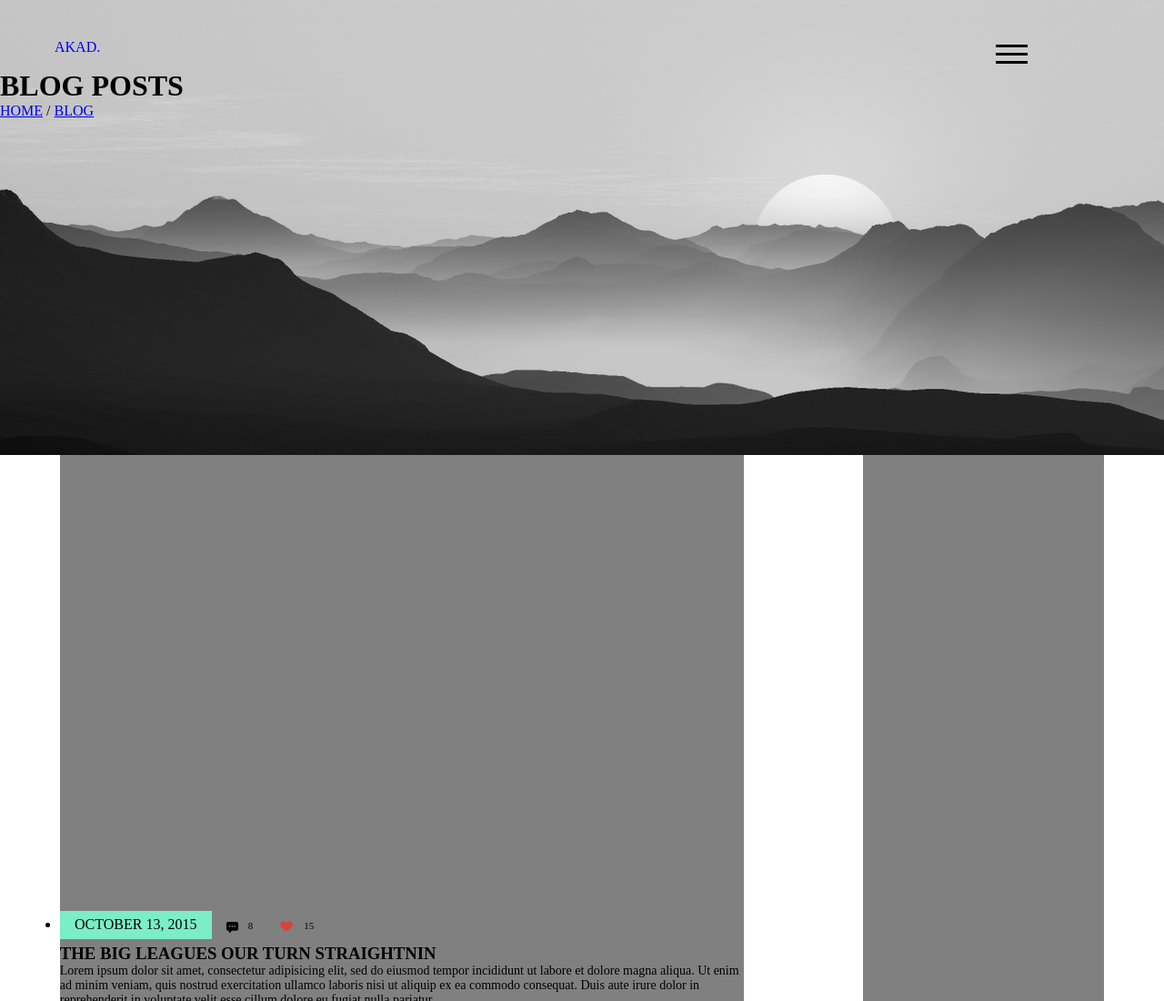
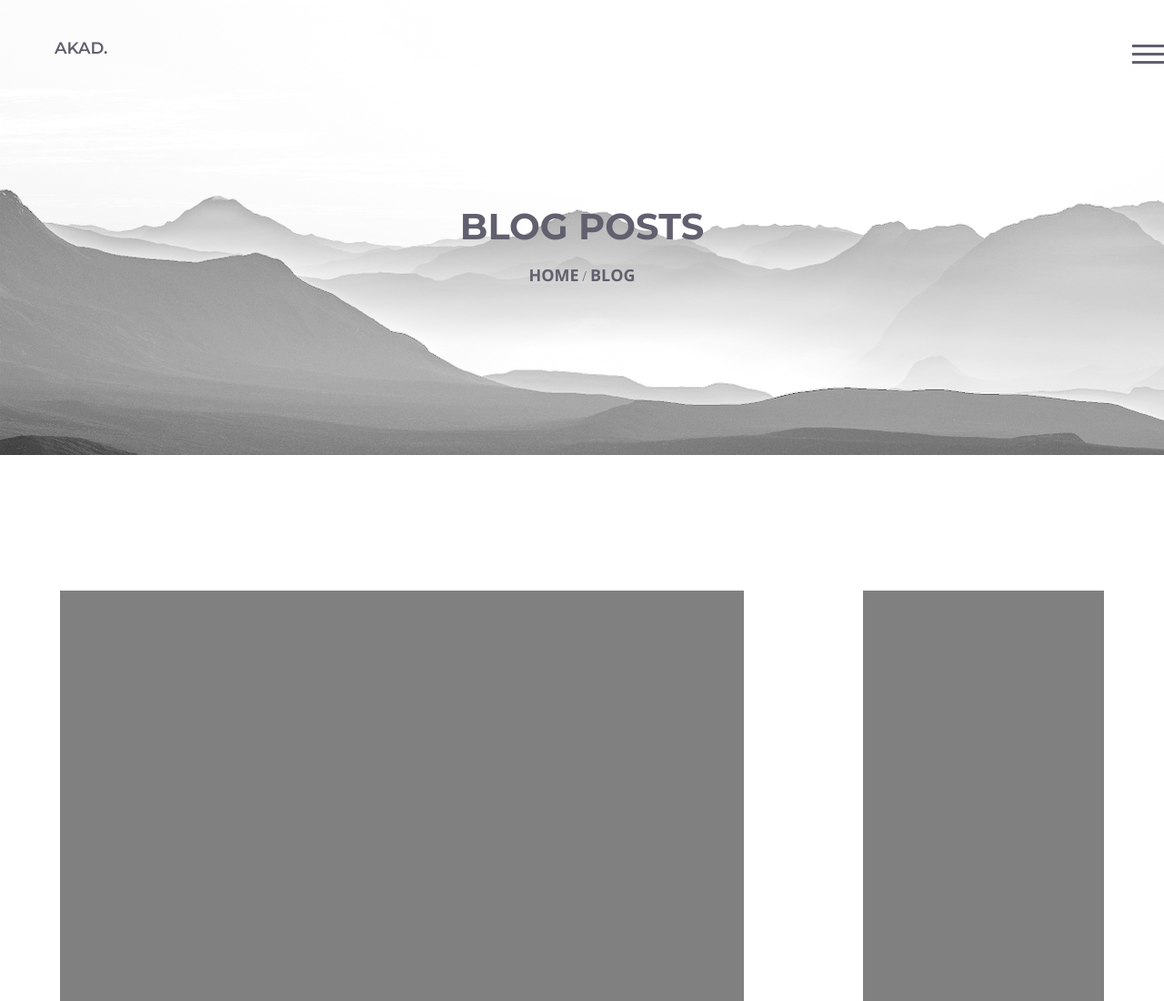
Before and after one commit to Marat-Gumerov74/Epam-Labs-FrontEnd-2021q2-layout, a website built with webpack: page src/index.html in a window 1280 px wide. Shown: the top 1100 px of the page at 91% size. Built offline with nearby package versions, Linux system fonts and the light colour scheme; files whose address does not match are found by name.

Commit message:
feat: complete header

```diff
--- /dev/null
+++ b/src/style/_fonts.scss
@@ -0,0 +1,13 @@
+//@font-face {
+//  font-family: 'Montserrat', arial;
+//  src: url("../assets/fonts/Montserrat-Bold.eot");
+//  src: url("../assets/fonts/Montserrat-Bold.eot?iefix") format('eot'),
+//  url("../assets/fonts/Montserrat-Bold.woff2") format('woff2'),
+//  url("../assets/fonts/Montserrat-Bold.woff") format('woff'),
+//  url('../assets/fonts/Montserrat-Bold.ttf') format('truetype');
+//
+//  font-weight: 700;
+//  font-style: normal;
+//}
+
+@import url('https://fonts.googleapis.com/css2?family=Montserrat:wght@400;500;600;700&family=Open+Sans:wght@300;400;500;600;700;800&display=swap');
--- a/src/style/header.scss
+++ b/src/style/header.scss
@@ -1,27 +1,66 @@
+@import "./_constants";
+
 .header {
   width: 100%;
   height: 500px;
-  background: url("../assets/image/3434343434.png") no-repeat;
+  background: url("../assets/image/3434343434 -w .png") no-repeat;
+  margin-bottom: 149px;
+  display: flex;
+  flex-direction: column;
+  color: $color-title;
 
   &-upBlock {
     padding-top: 43px;
     margin-left: 60px;
+    margin-bottom: 150px;
     display: flex;
     justify-content: space-between;
 
     & a {
       text-decoration: none;
       text-transform:uppercase;
+      font-family: 'Montserrat', sans-serif;
+      font-weight: 600;
+      font-size: 18px;
+      color: $color-title;
     }
     &-menu {
-      margin-right: 150px;
-
       & div {
         width: 35px;
         height: 3px;
-        background-color: black;
+        background-color: $color-title;
         margin: 6px 0;
       }
     }
   }
+
+  & .title {
+    margin: 0 auto;
+    display: flex;
+    flex-direction: column;
+    align-items: center;
+
+    & h1 {
+      font-size: 40px;
+      font-family: 'Montserrat', sans-serif;
+      font-weight: 700;
+      margin-bottom: 20px;
+    }
+
+    & p {
+      & a{
+        text-decoration: none;
+        text-transform:uppercase;
+        color: $color-title;
+        font-family: 'Open Sans', Arial, sans-serif;
+        font-weight: 700;
+        font-size: 18px;
+
+      }
+
+    }
+
+
+  }
+
 }
--- a/src/style/style.scss
+++ b/src/style/style.scss
@@ -1,10 +1,12 @@
 @import "./_normalize.scss";
+@import "./_fonts.scss";
 @import "./_constants.scss";
 @import "./header.scss";
 @import "./posts.scss";
 @import "./right-sidebar.scss";
 @import './newsletter.scss';
 @import "./footer.scss";
+
 
 
 body {
```
Also changed, not shown: src/assets/image/3434343434 -w .png (added), src/assets/image/34524.png (deleted), src/assets/image/5555.png (deleted), src/assets/image/header-black1.png (deleted).
